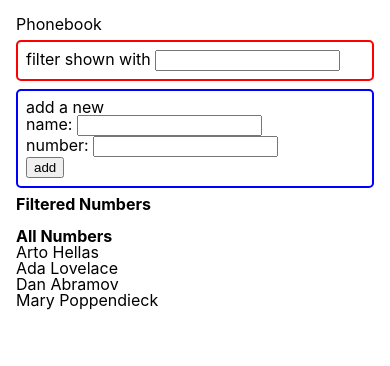
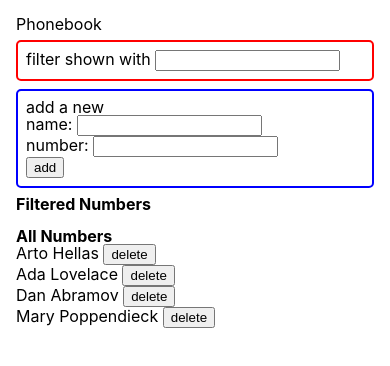
Before and after one commit to skhswe99/phonebook, a React (Create React App) app: page / in a window 390 px wide. Shown: the top 366 px of the page. Built offline with nearby package versions, Linux system fonts and the light colour scheme; data requests are answered from the project's data file; the HTML template or start-up script is replaced by a standard one.

Commit message:
enable deleting entries from phonebook

```diff
--- a/db.json
+++ b/db.json
@@ -1,5 +1,5 @@
 {
-    "persons":[
+  "persons": [
     {
       "name": "Arto Hellas",
       "number": "040-123456",
--- a/src/App.js
+++ b/src/App.js
@@ -50,6 +50,14 @@
     setFilter(event.target.value)
   }
 
+  const handleDelete = (person) => {
+    const name = person.name
+    const id = person.id
+    if (window.confirm(`Delete user ${name}?`)) {
+      setPersons(persons.filter(person => person.id !== id))
+      phonebook.deleteEntry(person.id)
+    }
+  }
   console.log(filter)
 
   return (
@@ -57,7 +65,7 @@
       <h2>Phonebook</h2>
       <Filter filter={filter} handleFilter={handleFilter} />
       <PersonForm handleSubmit={handleSubmit} newName={newName} handleNewName={handleNewName} newPhone={newPhone} handleNewPhone={handleNewPhone} />
-      <Persons persons={persons} filter={filter}/>
+      <Persons persons={persons} filter={filter} handleDelete={handleDelete}/>
     </div>
   )
 }
--- a/src/components/Persons/Persons.js
+++ b/src/components/Persons/Persons.js
@@ -1,6 +1,6 @@
 import './Persons.css'
 
-const Persons = ({persons, filter}) => {
+const Persons = ({persons, filter, handleDelete}) => {
     return (
         <>
             <h2 className='filtered-numbers'>Filtered Numbers</h2>
@@ -13,7 +13,7 @@
             <br />
             <h2 className='all-numbers'>All Numbers</h2>
             <ul>
-                {persons.map(person => <li key={person.name}>{person.name} {person.phone}</li>)}
+                {persons.map(person => <li key={person.name}>{person.name} {person.phone}<button onClick={()=>handleDelete(person)}>delete</button></li>)}
             </ul>
         </>
     )
--- a/src/services/phonebook.js
+++ b/src/services/phonebook.js
@@ -11,9 +11,14 @@
 
 const addEntry = (entry) => {
   axios.post(baseURL, entry)
-        .then(res => {
-          console.log(res.data)
-        })
+        // .then(res => {
+        //   console.log(res.data)
+        // })
 }
 
-export default { getAll, addEntry }
+const deleteEntry = (id) => {
+  console.log(`${baseURL}/${id}`)
+  axios.delete(`${baseURL}/${id}`)
+}
+
+export default { getAll, addEntry, deleteEntry }
```
Lines whose indentation alone changed are shown as unchanged.
